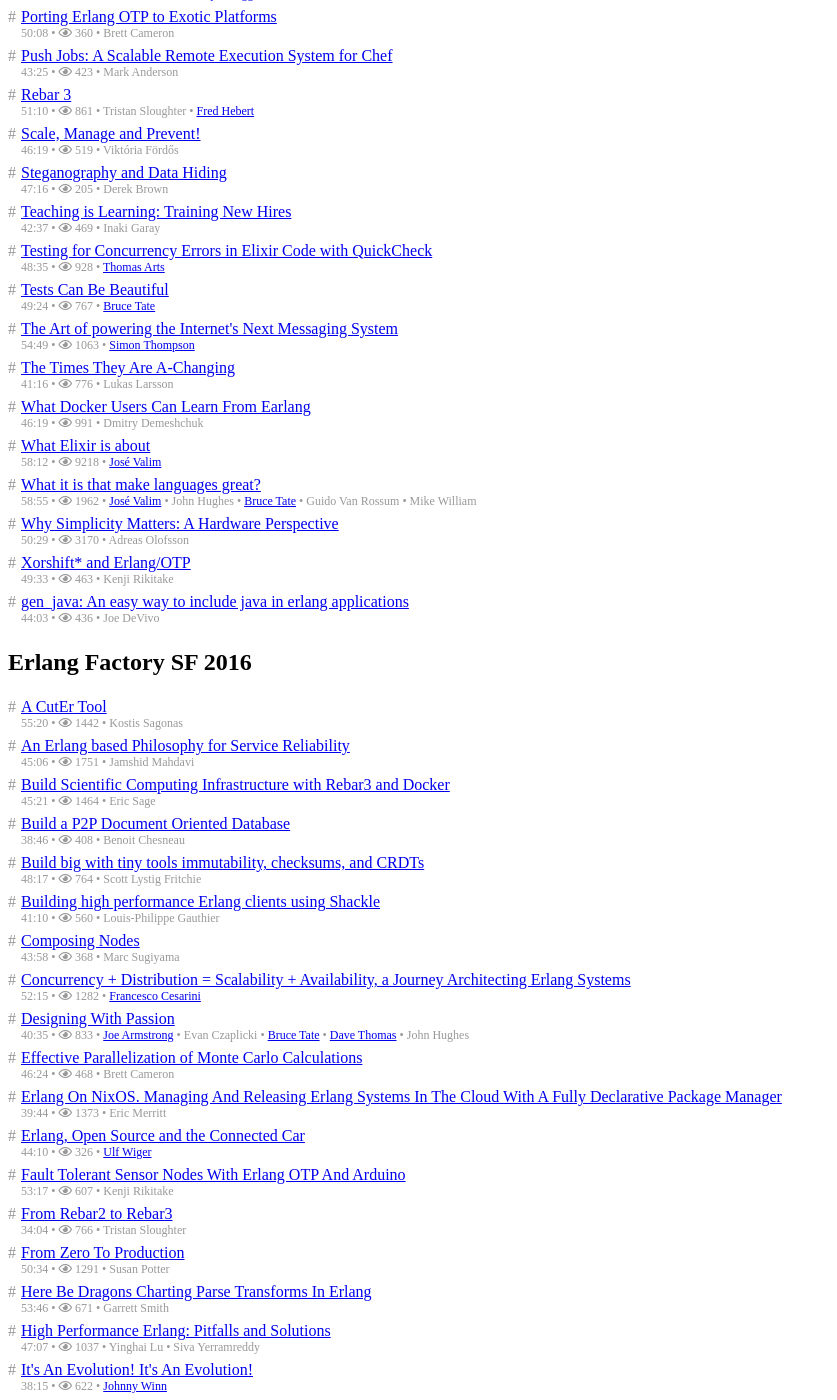
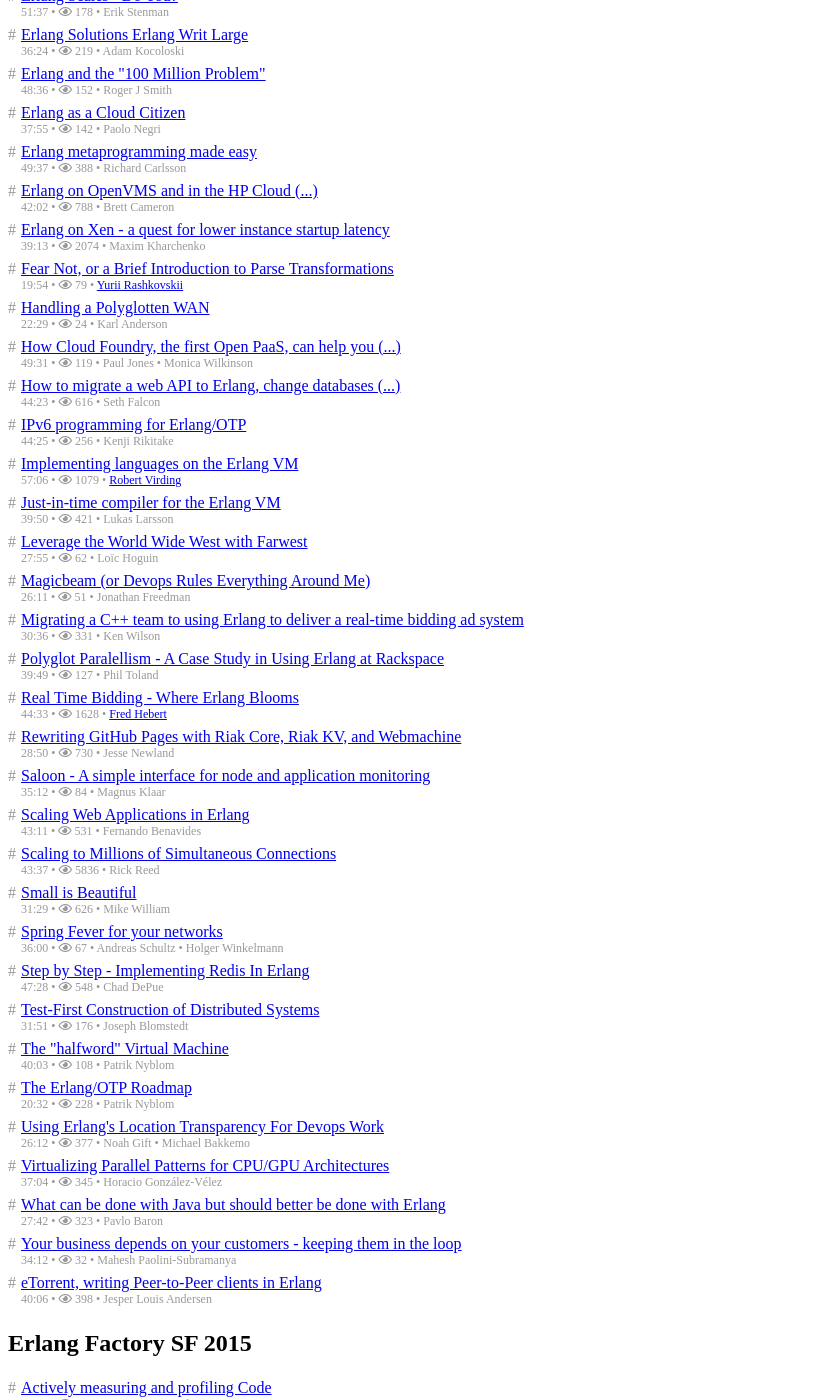
Before and after one commit to gmile/everyelixirvideo.page, a Jekyll site: the page built from index.html, in a window 1280 px wide and 1400 px high, scrolled down 24735 px. Shown: the whole window, without its empty margins (0-837 px from the left). Built offline with Jekyll 4.4.1, drawn with Linux system fonts in a browser that asks for light colours; nearby versions of some CDN libraries; some of the changed text lies outside the part shown.

Commit message:
erlang_factory_sf_2012.yaml

```diff
--- a/_data/conferences.yaml
+++ b/_data/conferences.yaml
@@ -47,6 +47,8 @@
   title: Erlang Factory 2014
 - id: erlang_factory_live_vancouver_2012
   title: Erlang Factory Lite Vancouver 2012
+- id: erlang_factory_sf_2012
+  title: Erlang Factory SF 2012
 - id: erlang_factory_sf_2015
   title: Erlang Factory SF 2015
 - id: erlang_factory_sf_2016
--- /dev/null
+++ b/_data/erlang_factory_sf_2012.yaml
@@ -0,0 +1,373 @@
+---
+- video_id: 4spdK7v6SNY
+  talk_title: Test-First Construction of Distributed Systems
+  speakers:
+  - joseph_blomstedt
+  conference: erlang_factory_sf_2012
+  video_view_count: 176
+  video_duration_seconds: 1911
+- video_id: QBukmNdM-n8
+  talk_title: How to migrate a web API to Erlang, change databases (...)
+  speakers:
+  - seth_falcon
+  conference: erlang_factory_sf_2012
+  video_view_count: 616
+  video_duration_seconds: 2663
+- video_id: gWMTAhvz1kY
+  talk_title: Real Time Bidding - Where Erlang Blooms
+  speakers:
+  - fred_hebert
+  conference: erlang_factory_sf_2012
+  video_view_count: 1628
+  video_duration_seconds: 2673
+- video_id: KPTtHbHOAOM
+  talk_title: Erlang End-To-End - Building and Managing Connected Devices
+  speakers:
+  - ulf_wiger
+  conference: erlang_factory_sf_2012
+  video_view_count: 215
+  video_duration_seconds: 3022
+- video_id: pcb34vE_7LY
+  talk_title: Erlang on OpenVMS and in the HP Cloud (...)
+  speakers:
+  - brett_cameron
+  conference: erlang_factory_sf_2012
+  video_view_count: 788
+  video_duration_seconds: 2522
+- video_id: wDk6l3tPBuw
+  talk_title: Scaling to Millions of Simultaneous Connections
+  speakers:
+  - rick_reed
+  conference: erlang_factory_sf_2012
+  video_view_count: 5836
+  video_duration_seconds: 2617
+- video_id: m2zNhdZwQMw
+  talk_title: Migrating a C++ team to using Erlang to deliver a real-time bidding
+    ad system
+  speakers:
+  - ken_wilson
+  conference: erlang_factory_sf_2012
+  video_view_count: 331
+  video_duration_seconds: 1836
+- video_id: Uvlu1T_WQJ8
+  talk_title: Scaling Web Applications in Erlang
+  speakers:
+  - fernando_benavides
+  conference: erlang_factory_sf_2012
+  video_view_count: 531
+  video_duration_seconds: 2591
+- video_id: hry_BUidOAk
+  talk_title: Implementing languages on the Erlang VM
+  speakers:
+  - robert_virding
+  conference: erlang_factory_sf_2012
+  video_view_count: 1079
+  video_duration_seconds: 3426
+- video_id: VMXbtATWG1k
+  talk_title: The "halfword" Virtual Machine
+  speakers:
+  - patrik_nyblom
+  conference: erlang_factory_sf_2012
+  video_view_count: 108
+  video_duration_seconds: 2403
+- video_id: M3_m0SI_-KM
+  talk_title: Just-in-time compiler for the Erlang VM
+  speakers:
+  - lukas_larsson
+  conference: erlang_factory_sf_2012
+  video_view_count: 421
+  video_duration_seconds: 2390
+- video_id: VrwS_8ESPjQ
+  talk_title: A Scalability Study of Erlang/OTP
+  speakers:
+  - kostis_sagonas
+  conference: erlang_factory_sf_2012
+  video_view_count: 418
+  video_duration_seconds: 3232
+- video_id: XHsF2NdYD6g
+  talk_title: Virtualizing Parallel Patterns for CPU/GPU Architectures
+  speakers:
+  - horacio_gonzalez_velez
+  conference: erlang_factory_sf_2012
+  video_view_count: 345
+  video_duration_seconds: 2224
+- video_id: bs6DaOWeY34
+  talk_title: ErLLVM
+  speakers:
+  - kostis_sagonas
+  conference: erlang_factory_sf_2012
+  video_view_count: 226
+  video_duration_seconds: 3128
+- video_id: nGnNMVuR0dA
+  talk_title: The Erlang/OTP Roadmap
+  speakers:
+  - patrik_nyblom
+  conference: erlang_factory_sf_2012
+  video_view_count: 228
+  video_duration_seconds: 1232
+- video_id: gCb5wjfSRGI
+  talk_title: A World Without Linux
+  speakers:
+  - jim_zemlin
+  conference: erlang_factory_sf_2012
+  video_view_count: 1204
+  video_duration_seconds: 2378
+- video_id: rT2vT4totFk
+  talk_title: IPv6 programming for Erlang/OTP
+  speakers:
+  - kenji_rikitake
+  conference: erlang_factory_sf_2012
+  video_view_count: 256
+  video_duration_seconds: 2665
+- video_id: 1FgTjSY8YgU
+  talk_title: Erlang on Xen - a quest for lower instance startup latency
+  speakers:
+  - maxim_kharchenko
+  conference: erlang_factory_sf_2012
+  video_view_count: 2074
+  video_duration_seconds: 2353
+- video_id: 40LGHTXEbsM
+  talk_title: Erlang Scales - Do You?
+  speakers:
+  - erik_stenman
+  conference: erlang_factory_sf_2012
+  video_view_count: 178
+  video_duration_seconds: 3097
+- video_id: azFv5lJtke0
+  talk_title: Handling a Polyglotten WAN
+  speakers:
+  - karl_anderson
+  conference: erlang_factory_sf_2012
+  video_view_count: 24
+  video_duration_seconds: 1349
+- video_id: 3rL7dgXC7dQ
+  talk_title: Erlang as a Cloud Citizen
+  speakers:
+  - paolo_negri
+  conference: erlang_factory_sf_2012
+  video_view_count: 142
+  video_duration_seconds: 2275
+- video_id: "-KKKGxiJwAE"
+  talk_title: How Cloud Foundry, the first Open PaaS, can help you (...)
+  speakers:
+  - paul_jones
+  - monica_wilkinson
+  conference: erlang_factory_sf_2012
+  video_view_count: 119
+  video_duration_seconds: 2971
+- video_id: DOF0yeCkEHo
+  talk_title: Deploying Erlang applications in the Heroku cloud
+  speakers:
+  - blake_gentry
+  - geoff_cant
+  conference: erlang_factory_sf_2012
+  video_view_count: 317
+  video_duration_seconds: 2377
+- video_id: RA7QcMNBKfg
+  talk_title: Erlang metaprogramming made easy
+  speakers:
+  - richard_carlsson
+  conference: erlang_factory_sf_2012
+  video_view_count: 388
+  video_duration_seconds: 2977
+- video_id: CIQnleQPtZA
+  talk_title: Rewriting GitHub Pages with Riak Core, Riak KV, and Webmachine
+  speakers:
+  - jesse_newland
+  conference: erlang_factory_sf_2012
+  video_view_count: 730
+  video_duration_seconds: 1730
+- video_id: _z1jaubIB2g
+  talk_title: What can be done with Java but should better be done with Erlang
+  speakers:
+  - pavlo_baron
+  conference: erlang_factory_sf_2012
+  video_view_count: 323
+  video_duration_seconds: 1662
+- video_id: ltfVnlbDAB0
+  talk_title: Polyglot Paralellism - A Case Study in Using Erlang at Rackspace
+  speakers:
+  - phil_toland
+  conference: erlang_factory_sf_2012
+  video_view_count: 127
+  video_duration_seconds: 2389
+- video_id: Abz2iXFFbXU
+  talk_title: Bitdeli - Data Crunching on a Shoestring Budget
+  speakers:
+  - ville_tuulos
+  conference: erlang_factory_sf_2012
+  video_view_count: 139
+  video_duration_seconds: 3108
+- video_id: iWLudbnB72I
+  talk_title: Erlang Solutions Erlang Writ Large
+  speakers:
+  - adam_kocoloski
+  conference: erlang_factory_sf_2012
+  video_view_count: 219
+  video_duration_seconds: 2184
+- video_id: FJErAhBIYUA
+  talk_title: Fear Not, or a Brief Introduction to Parse Transformations
+  speakers:
+  - yurii_rashkovskii
+  conference: erlang_factory_sf_2012
+  video_view_count: 79
+  video_duration_seconds: 1194
+- video_id: LRqBAS7WS5o
+  talk_title: 'Dancing with Big Data: Disco + Inferno'
+  speakers:
+  - mazdak_rezvani
+  - tim_spurway
+  conference: erlang_factory_sf_2012
+  video_view_count: 193
+  video_duration_seconds: 2940
+- video_id: QtWG9b2Dt8A
+  talk_title: Building Cloud Storage Services with Riak
+  speakers:
+  - andy_gross
+  conference: erlang_factory_sf_2012
+  video_view_count: 758
+  video_duration_seconds: 2361
+- video_id: lgPp_2Zxrms
+  talk_title: Data in the Cloud with Refuge
+  speakers:
+  - benoit_chesneau
+  conference: erlang_factory_sf_2012
+  video_view_count: 23
+  video_duration_seconds: 2757
+- video_id: 7QLXIK14Fr8
+  talk_title: Building data-parallel pipelines in Erlang
+  speakers:
+  - pero_subasic
+  conference: erlang_factory_sf_2012
+  video_view_count: 970
+  video_duration_seconds: 2855
+- video_id: v330yY2QwOQ
+  talk_title: '"Big Data" and the Future of DevOps'
+  speakers:
+  - ram_c_singh
+  conference: erlang_factory_sf_2012
+  video_view_count: 392
+  video_duration_seconds: 1761
+- video_id: jkCYbyE7DIg
+  talk_title: Building a community around Healthy Distributed Systems
+  speakers:
+  - mark_phillips
+  conference: erlang_factory_sf_2012
+  video_view_count: 34
+  video_duration_seconds: 2780
+- video_id: FZU7RhFjnVA
+  talk_title: Spring Fever for your networks
+  speakers:
+  - andreas_schultz
+  - holger_winkelmann
+  conference: erlang_factory_sf_2012
+  video_view_count: 67
+  video_duration_seconds: 2160
+- video_id: kBwD8Wv8AM0
+  talk_title: Erlang and the "100 Million Problem"
+  speakers:
+  - roger_j_smith
+  conference: erlang_factory_sf_2012
+  video_view_count: 152
+  video_duration_seconds: 2916
+- video_id: 8fWZRHAAg54
+  talk_title: Boston Globe's use of Erlang to building a next-generation newspaper
+    site
+  speakers:
+  - jeff_moriarty
+  conference: erlang_factory_sf_2012
+  video_view_count: 131
+  video_duration_seconds: 1481
+- video_id: 24z--uWSlos
+  talk_title: Your business depends on your customers - keeping them in the loop
+  speakers:
+  - mahesh_paolini_subramanya
+  conference: erlang_factory_sf_2012
+  video_view_count: 32
+  video_duration_seconds: 2052
+- video_id: oP3p-zDtpE8
+  talk_title: Small is Beautiful
+  speakers:
+  - mike_williams
+  conference: erlang_factory_sf_2012
+  video_view_count: 626
+  video_duration_seconds: 1889
+- video_id: eLkQyOSXgIQ
+  talk_title: Leverage the World Wide West with Farwest
+  speakers:
+  - loic_hoguin
+  conference: erlang_factory_sf_2012
+  video_view_count: 62
+  video_duration_seconds: 1675
+- video_id: bT1_YLrTE64
+  talk_title: Certifying your car with Erlang
+  speakers:
+  - john_hughes
+  conference: erlang_factory_sf_2012
+  video_view_count: 304
+  video_duration_seconds: 2472
+- video_id: dOFYyb_hJJk
+  talk_title: Magicbeam (or Devops Rules Everything Around Me)
+  speakers:
+  - jonathan_freedman
+  conference: erlang_factory_sf_2012
+  video_view_count: 51
+  video_duration_seconds: 1571
+- video_id: cqY7b877gxQ
+  talk_title: Step by Step - Implementing Redis In Erlang
+  speakers:
+  - chad_de_pue
+  conference: erlang_factory_sf_2012
+  video_view_count: 548
+  video_duration_seconds: 2848
+- video_id: eST2CDSwyz8
+  talk_title: Accelerated Erlang Development with e2
+  speakers:
+  - garrett_smith
+  conference: erlang_factory_sf_2012
+  video_view_count: 395
+  video_duration_seconds: 2449
+- video_id: 2GnKSJx_aqs
+  talk_title: Saloon - A simple interface for node and application monitoring
+  speakers:
+  - magnus_klaar
+  conference: erlang_factory_sf_2012
+  video_view_count: 84
+  video_duration_seconds: 2112
+- video_id: Kf_-pGvfVSw
+  talk_title: eTorrent, writing Peer-to-Peer clients in Erlang
+  speakers:
+  - jesper_louis_andersen
+  conference: erlang_factory_sf_2012
+  video_view_count: 398
+  video_duration_seconds: 2406
+- video_id: _z-cUaJ0Ds0
+  talk_title: Couchbase Performance and Scalability
+  speakers:
+  - dustin_sallings
+  - matt_ingenthron
+  conference: erlang_factory_sf_2012
+  video_view_count: 794
+  video_duration_seconds: 2817
+- video_id: vgbfZ0OkJvg
+  talk_title: Erlang Application Metrics with Folsom
+  speakers:
+  - joe_williams
+  conference: erlang_factory_sf_2012
+  video_view_count: 794
+  video_duration_seconds: 1833
+- video_id: q548LHCs79Q
+  talk_title: BUBBA - Benchmarking Using Browser-Based Animation
+  speakers:
+  - jay_nelson
+  conference: erlang_factory_sf_2012
+  video_view_count: 143
+  video_duration_seconds: 2556
+- video_id: 22o-c1EOjb0
+  talk_title: Using Erlang's Location Transparency For Devops Work
+  speakers:
+  - noah_gift
+  - michael_bakkemo
+  conference: erlang_factory_sf_2012
+  video_view_count: 377
+  video_duration_seconds: 1572
--- a/_data/speakers.yaml
+++ b/_data/speakers.yaml
@@ -14,6 +14,11 @@
   twitter: shamshirzdev
   github:
   elixirforum: shamshirz
+- id: adam_kocoloski
+  full_name: Adam Kocoloski
+  twitter:
+  github:
+  elixirforum:
 - id: adam_lindberg
   full_name: Adam Lindberg
   twitter: eproxus
@@ -89,6 +94,11 @@
   twitter: deepflame
   github: deepflame
   elixirforum:
+- id: andreas_schultz
+  full_name: Andreas Schultz
+  twitter:
+  github:
+  elixirforum:
 - id: andrew_accuardi
   full_name: Andrew Accuardi
   twitter:
@@ -124,6 +134,11 @@
   twitter:
   github:
   elixirforum:
+- id: andy_gross
+  full_name: Andy Gross
+  twitter:
+  github:
+  elixirforum:
 - id: angle_jose
   full_name: Angel Jose
   twitter:
@@ -151,6 +166,11 @@
   elixirforum:
 - id: anton_lavrik
   full_name: Anton Lavrik
+  twitter:
+  github:
+  elixirforum:
+- id: horacio_gonzalez_velez
+  full_name: Horacio González-Vélez
   twitter:
   github:
   elixirforum:
@@ -216,6 +236,11 @@
   elixirforum: bamorim
 - id: bill_peregoy
   full_name: Bill Peregoy
+  twitter:
+  github:
+  elixirforum:
+- id: blake_gentry
+  full_name: Blake Gentry
   twitter:
   github:
   elixirforum:
@@ -359,6 +384,11 @@
   twitter:
   github:
   elixirforum:
+- id: chad_de_pue
+  full_name: Chad DePue
+  twitter:
+  github:
+  elixirforum:
 - id: chad_gibbons
   full_name: Chad Gibbons
   twitter:
@@ -539,6 +569,11 @@
   twitter:
   github:
   elixirforum:
+- id: dustin_sallings
+  full_name: Dustin Sallings
+  twitter:
+  github:
+  elixirforum:
 - id: ed_finkler
   full_name: Ed Finkler
   twitter:
@@ -699,6 +734,11 @@
   twitter: thegazler
   github: Gazler
   elixirforum: gazler
+- id: geoff_cant
+  full_name: Geoff Cant
+  twitter:
+  github:
+  elixirforum:
 - id: geoffrey_lessel
   full_name: Geoffrey Lessel
   twitter: geolessel
@@ -771,6 +811,11 @@
   elixirforum:
 - id: hernan_rivas_acosta
   full_name: Hernán Rivas Acosta
+  twitter:
+  github:
+  elixirforum:
+- id: holger_winkelmann
+  full_name: Holger Winkelmann
   twitter:
   github:
   elixirforum:
@@ -909,6 +954,11 @@
   twitter:
   github:
   elixirforum:
+- id: jeff_moriarty
+  full_name: Jeff Moriarty
+  twitter:
+  github:
+  elixirforum:
 - id: jeff_schomay
   full_name: Jeff Schomay
   twitter:
@@ -946,6 +996,11 @@
   elixirforum:
 - id: jeremy_pierre
   full_name: Jeremy Pierre
+  twitter:
+  github:
+  elixirforum:
+- id: jesper_louis_andersen
+  full_name: Jesper Louis Andersen
   twitter:
   github:
   elixirforum:
@@ -954,6 +1009,11 @@
   twitter: jessejanderson
   github: jessejanderson
   elixirforum: jessejanderson
+- id: jesse_newland
+  full_name: Jesse Newland
+  twitter:
+  github:
+  elixirforum:
 - id: jessica_de_vita
   full_name: Jessica DeVita
   twitter:
@@ -963,6 +1023,11 @@
   full_name: Jessica Kerr
   twitter: jessitron
   github: jessitron
+  elixirforum:
+- id: jim_zemlin
+  full_name: Jim Zemlin
+  twitter:
+  github:
   elixirforum:
 - id: joao_britto
   full_name: João Britto
@@ -984,6 +1049,11 @@
   twitter:
   github:
   elixirforum:
+- id: joe_williams
+  full_name: Joe Williams
+  twitter:
+  github:
+  elixirforum:
 - id: joel_byler
   full_name: Joel Byler
   twitter:
@@ -1021,6 +1091,11 @@
   elixirforum:
 - id: jon_vlachogiannis
   full_name: Jon Vlachogiannis
+  twitter:
+  github:
+  elixirforum:
+- id: jonathan_freedman
+  full_name: Jonathan Freedman
   twitter:
   github:
   elixirforum:
@@ -1124,6 +1199,11 @@
   twitter: ktec
   github: ktec
   elixirforum: globalkeith
+- id: ken_wilson
+  full_name: Ken Wilson
+  twitter:
+  github:
+  elixirforum:
 - id: kenji_rikitake
   full_name: Kenji Rikitake
   twitter:
@@ -1210,7 +1290,7 @@
   github:
   elixirforum:
 - id: ley_missailidis
-  full_name: \'Ley Missailidis
+  full_name: "\\'Ley Missailidis"
   twitter: _polymetis_
   github: polymetis
   elixirforum: polymetis
@@ -1249,11 +1329,21 @@
   twitter: mkaszubowski94
   github: mkaszubowski
   elixirforum: mkaszubowski
+- id: magnus_klaar
+  full_name: Magnus Klaar
+  twitter:
+  github:
+  elixirforum:
 - id: magnus_rex
   full_name: Magnus Rex
   twitter:
   github:
   elixirforum:
+- id: mahesh_paolini_subramanya
+  full_name: Mahesh Paolini-Subramanya
+  twitter:
+  github:
+  elixirforum:
 - id: marc_sugiyama
   full_name: Marc Sugiyama
   twitter:
@@ -1281,6 +1371,11 @@
   elixirforum:
 - id: mark_anderson
   full_name: Mark Anderson
+  twitter:
+  github:
+  elixirforum:
+- id: mark_phillips
+  full_name: Mark Phillips
   twitter:
   github:
   elixirforum:
@@ -1324,18 +1419,38 @@
   twitter:
   github:
   elixirforum:
+- id: matt_ingenthron
+  full_name: Matt Ingenthron
+  twitter:
+  github:
+  elixirforum:
 - id: maureen_mc_elaney
   full_name: Maureen McElaney
   twitter:
   github:
   elixirforum:
+- id: maxim_kharchenko
+  full_name: Maxim Kharchenko
+  twitter:
+  github:
+  elixirforum:
 - id: maxim_sokhatsky
   full_name: Maxim Sokhatsky
   twitter:
   github:
   elixirforum:
+- id: mazdak_rezvani
+  full_name: Mazdak Rezvani
+  twitter:
+  github:
+  elixirforum:
 - id: melinda_toth
   full_name: Melinda Toth
+  twitter:
+  github:
+  elixirforum:
+- id: michael_bakkemo
+  full_name: Michael Bakkemo
   twitter:
   github:
   elixirforum:
@@ -1409,6 +1524,11 @@
   twitter:
   github:
   elixirforum:
+- id: monica_wilkinson
+  full_name: Monica Wilkinson
+  twitter:
+  github:
+  elixirforum:
 - id: morgan_laco
   full_name: Morgan Laco
   twitter: morganlaco
@@ -1514,11 +1634,26 @@
   twitter:
   github:
   elixirforum:
+- id: paolo_negri
+  full_name: Paolo Negri
+  twitter:
+  github:
+  elixirforum:
+- id: patrik_nyblom
+  full_name: Patrik Nyblom
+  twitter:
+  github:
+  elixirforum:
 - id: paul_dawson
   full_name: Paul Dawson
   twitter:
   github:
   elixirforum: piisalie
+- id: paul_jones
+  full_name: Paul Jones
+  twitter:
+  github:
+  elixirforum:
 - id: paul_lamb
   full_name: Paul Lamb
   twitter:
@@ -1539,6 +1674,11 @@
   twitter:
   github:
   elixirforum:
+- id: pavlo_baron
+  full_name: Pavlo Baron
+  twitter:
+  github:
+  elixirforum:
 - id: pawel_antemijczuk
   full_name: Pawel Antemijczuk
   twitter:
@@ -1556,6 +1696,11 @@
   elixirforum:
 - id: peer_stritzinger
   full_name: Peer Stritzinger
+  twitter:
+  github:
+  elixirforum:
+- id: pero_subasic
+  full_name: Pero Subasic
   twitter:
   github:
   elixirforum:
@@ -1594,6 +1739,11 @@
   twitter:
   github:
   elixirforum:
+- id: phil_toland
+  full_name: Phil Toland
+  twitter:
+  github:
+  elixirforum:
 - id: powell_kinney
   full_name: Powell Kinney
   twitter:
@@ -1613,6 +1763,11 @@
   full_name: Raimo Niskanen
   twitter:
   github: RaimoNiskanen
+  elixirforum:
+- id: ram_c_singh
+  full_name: Ram C Singh
+  twitter:
+  github:
   elixirforum:
 - id: ransom_richardson
   full_name: Ransom Richardson
@@ -1649,6 +1804,11 @@
   twitter:
   github:
   elixirforum:
+- id: richard_carlsson
+  full_name: Richard Carlsson
+  twitter:
+  github:
+  elixirforum:
 - id: richard_kallos
   full_name: Richard Kallos
   twitter:
@@ -1699,6 +1859,11 @@
   twitter:
   github:
   elixirforum: schrockwell
+- id: roger_j_smith
+  full_name: Roger J Smith
+  twitter:
+  github:
+  elixirforum:
 - id: roope_kangas
   full_name: Roope Kangas
   twitter:
@@ -1768,6 +1933,11 @@
   full_name: Sergii Boiko
   twitter: criskiev
   github: cris
+  elixirforum:
+- id: seth_falcon
+  full_name: Seth Falcon
+  twitter:
+  github:
   elixirforum:
 - id: shanti_chellaram
   full_name: Shanti Chellaram
@@ -1879,6 +2049,11 @@
   twitter: tim_mecklem
   github: tmecklem
   elixirforum: tmecklem
+- id: tim_spurway
+  full_name: Tim Spurway
+  twitter:
+  github:
+  elixirforum:
 - id: timmo_verlaan
   full_name: Timmo Verlaan
   twitter:
@@ -1941,6 +2116,11 @@
   elixirforum:
 - id: viktoria_fordos
   full_name: Viktória Fördős
+  twitter:
+  github:
+  elixirforum:
+- id: ville_tuulos
+  full_name: Ville Tuulos
   twitter:
   github:
   elixirforum:
```
